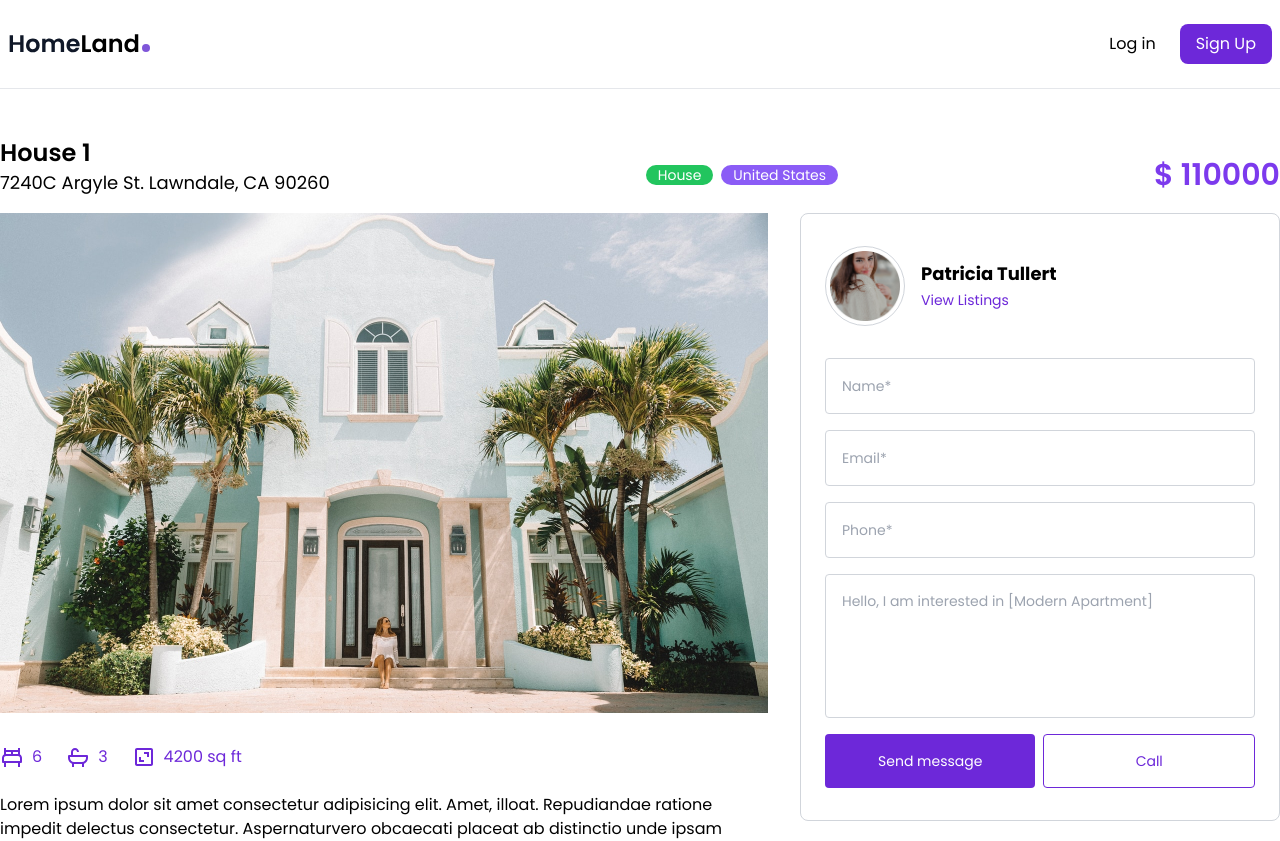
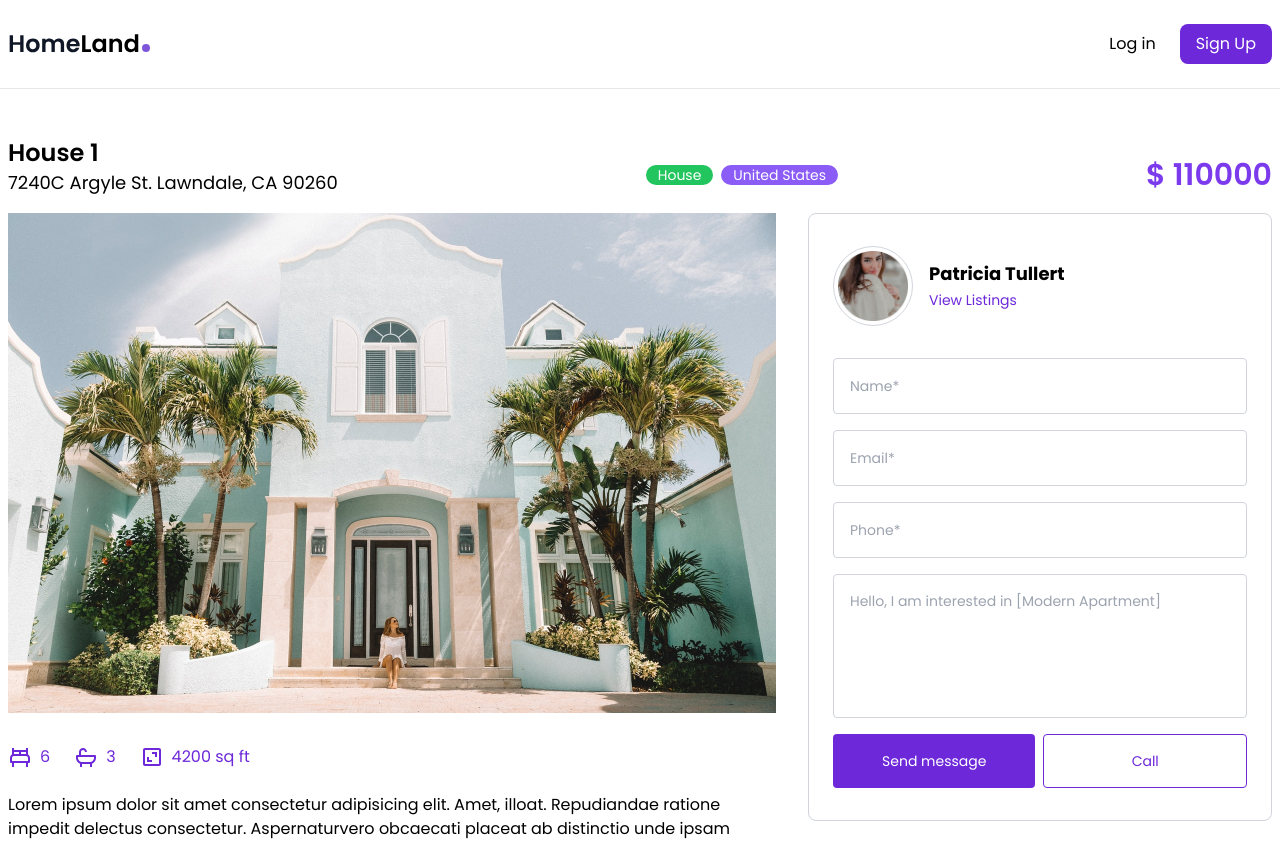
Before and after one commit to Harries-Gavtham/Real-Estate-Website, a React (Vite) app: page /property/1 in a window 1280 px wide. Shown: the top 841 px of the page. Built offline with nearby package versions, Linux system fonts and the light colour scheme.

Commit message:
fixed the propertydetail padding

```diff
--- a/src/pages/PropertyDetails.jsx
+++ b/src/pages/PropertyDetails.jsx
@@ -10,7 +10,7 @@ const PropertyDetails = () => {
     return house.id === parseInt(id);
   });
   return (
-    <section>
+    <section className="px-2">
       <div className="container mx-auto min-h-[800px] mb-14">
         <div className="flex flex-col lg:flex-row lg:items-center lg:justify-between">
           <div>
```
